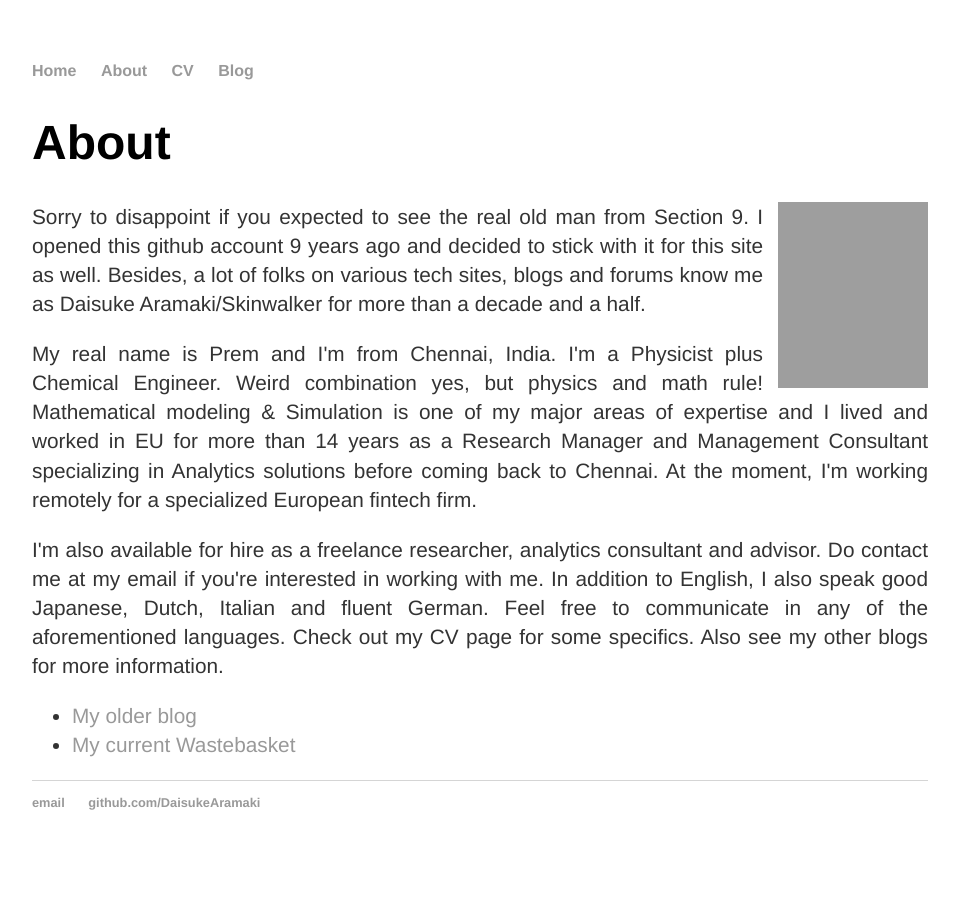
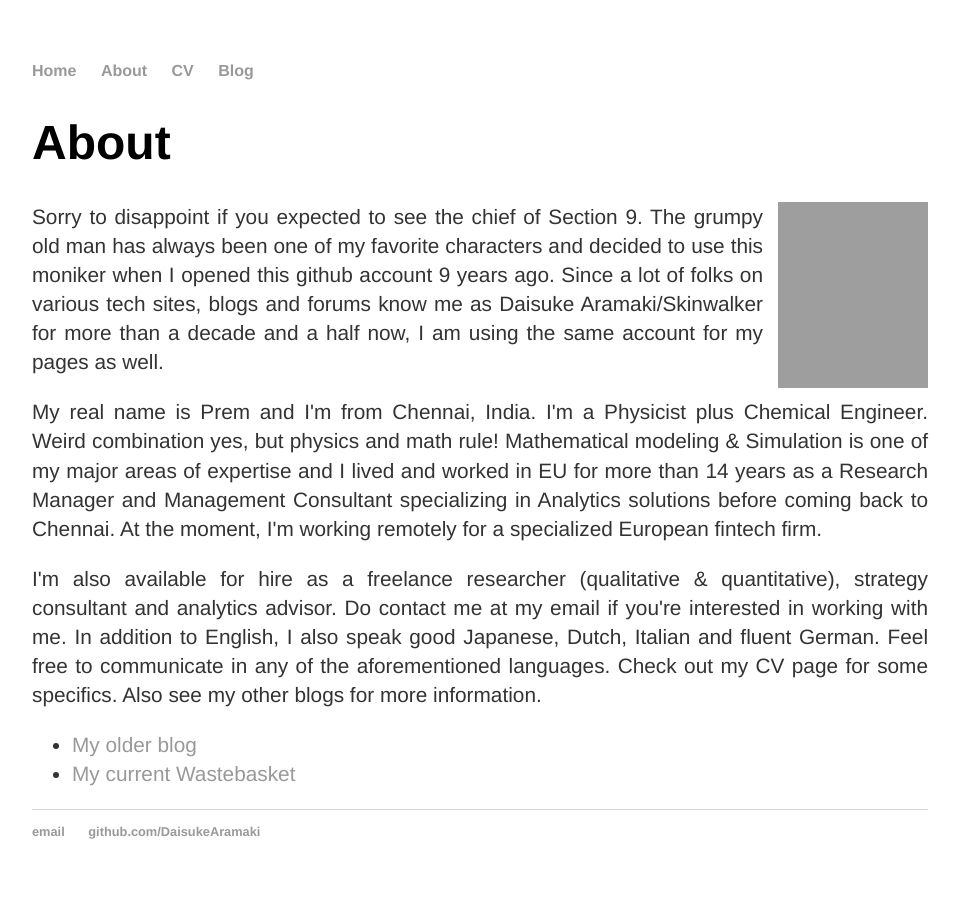
Before and after one commit to DaisukeAramaki/DaisukeAramaki.github.io, a Jekyll site: the page built from about/index.html, in a window 1280 px wide. Shown: the whole page, without its empty margins (160-1119 px from the left). Built offline with Jekyll 4.4.1, drawn with Linux system fonts in a browser that asks for light colours; grey boxes are pictures that could not be loaded.

Commit message:
Some Changes

```diff
--- a/about/index.html
+++ b/about/index.html
@@ -7,9 +7,9 @@ title: About Prem aka Daisuke Aramaki
 
                         <h1>About</h1>
 		        <img src="https://i.imgur.com/WYNFNFC.jpg" alt="" width="150" height="186" id="hp"/>
-			<p style='text-align: justify;'> Sorry to disappoint if you expected to see the real old man from Section 9. I opened this github account 9 years ago and decided to stick with it for this site as well. Besides, a lot of folks on various tech sites, blogs and forums know me as Daisuke Aramaki/Skinwalker for more than a decade and a half.</p>
+			<p style='text-align: justify;'> Sorry to disappoint if you expected to see the chief of Section 9. The grumpy old man has always been one of my favorite characters and decided to use this moniker when I opened this github account 9 years ago. Since a lot of folks on various tech sites, blogs and forums know me as Daisuke Aramaki/Skinwalker for more than a decade and a half now, I am using the same account for my pages as well.</p>
 			<p style='text-align: justify;'> My real name is Prem and I'm from Chennai, India. I'm a Physicist plus Chemical Engineer. Weird combination yes, but physics and math rule! Mathematical modeling & Simulation is one of my major areas of expertise and I lived and worked in EU for more than 14 years as a Research Manager and Management Consultant specializing in Analytics solutions before coming back to Chennai. At the moment, I'm working remotely for a specialized European fintech firm.</p>
-			<p style='text-align: justify;'> I'm also available for hire as a freelance researcher, analytics consultant and advisor. Do contact me at my email if you're interested in working with me. In addition to English, I also speak good Japanese, Dutch, Italian and fluent German. Feel free to communicate in any of the aforementioned languages. Check out my CV page for some specifics. Also see my other blogs for more information.</p>
+			<p style='text-align: justify;'> I'm also available for hire as a freelance researcher (qualitative & quantitative), strategy consultant and analytics advisor. Do contact me at my email if you're interested in working with me. In addition to English, I also speak good Japanese, Dutch, Italian and fluent German. Feel free to communicate in any of the aforementioned languages. Check out my CV page for some specifics. Also see my other blogs for more information.</p>
 
 			<ul class="contacts">
 				<!-- <li><a href="#">@TwitterHandle</a></li> -->
```
Also changed, not shown: 1 other file.
